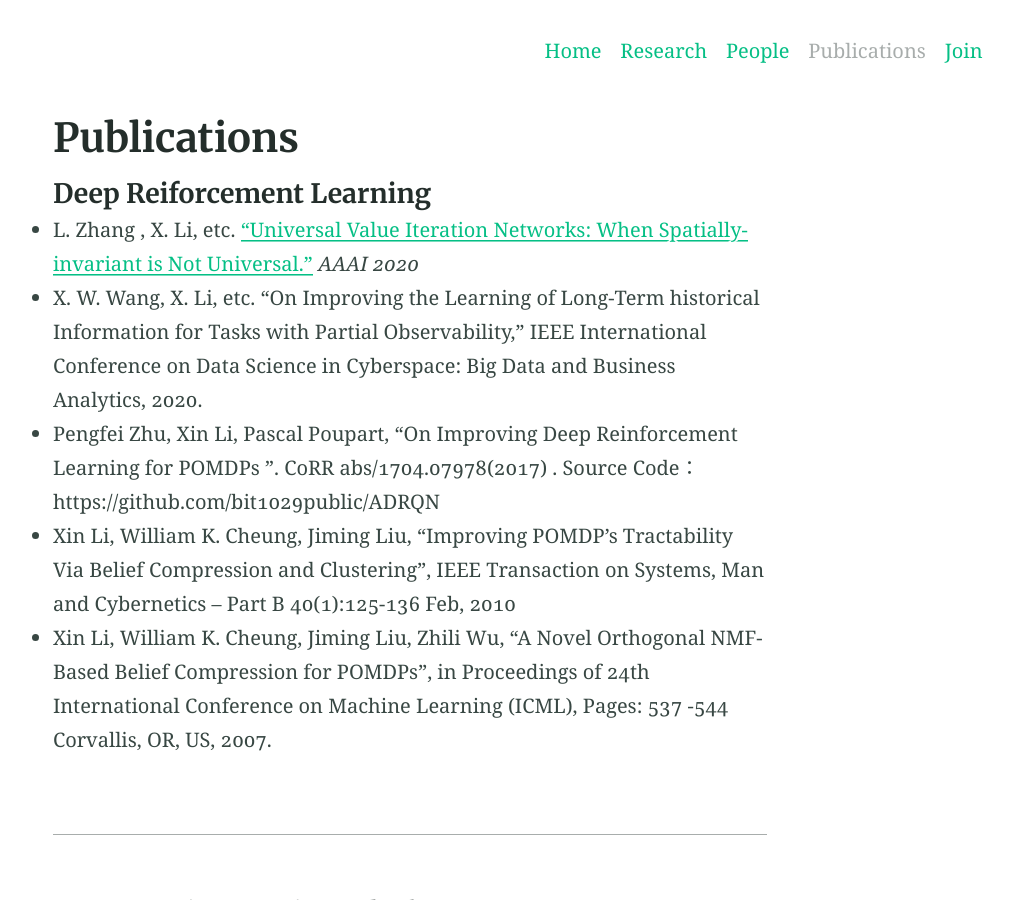
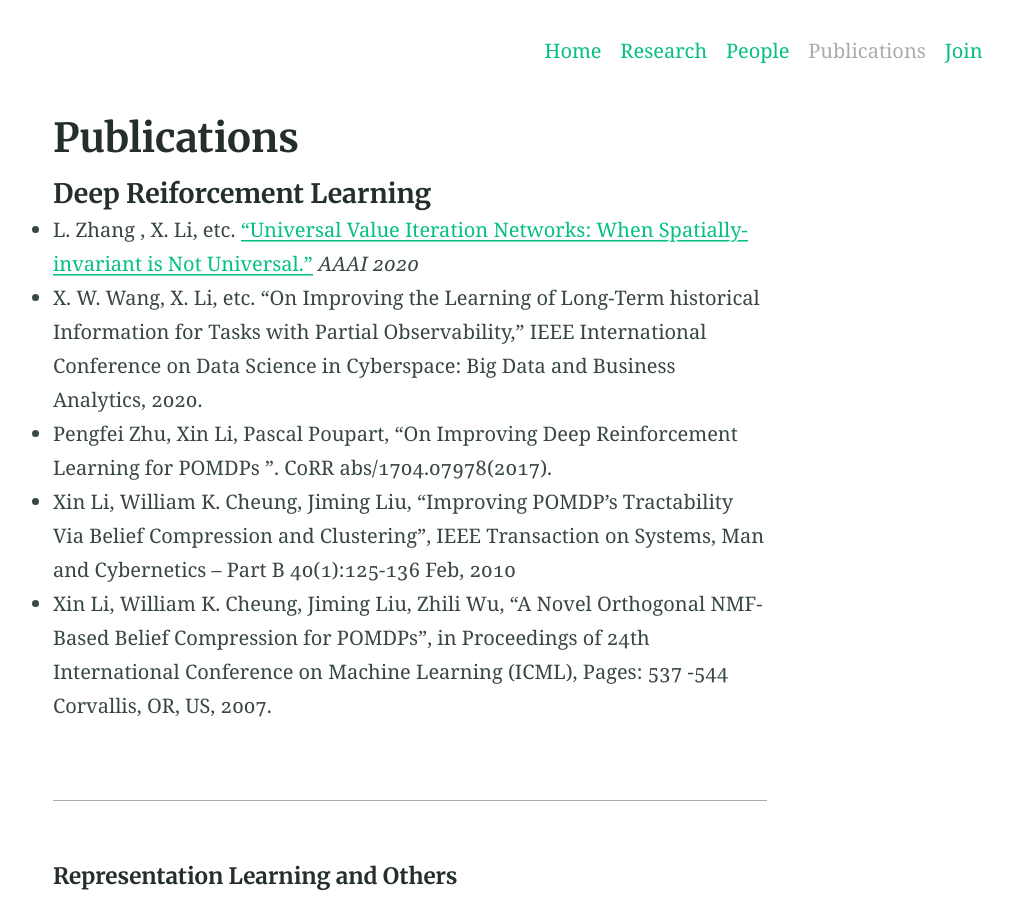
Before and after one commit to nengnengli/bit1029public.github.io, a Jekyll site: the page built from publications.md, in a window 1280 px wide and 900 px high. Shown: the whole window, without its empty margins (230-1244 px from the left). Built offline with Jekyll 4.4.1, drawn with Linux system fonts in a browser that asks for light colours.

Commit message:
Update publications.md

```diff
--- a/publications.md
+++ b/publications.md
@@ -12,7 +12,7 @@ collectionpage: pages
 
 -  L. Zhang , X. Li, etc.  <a href="https://www.aaai.org/Papers/AAAI/2020GB/AAAI-ZhangL.10191.pdf"> "Universal Value Iteration Networks: When Spatially-invariant is Not Universal."</a> <em>AAAI 2020</em>
 -  X. W. Wang, X. Li, etc. "On Improving the Learning of Long-Term historical Information for Tasks with Partial Observability," IEEE International Conference on Data Science in Cyberspace: Big Data and Business Analytics, 2020.
--  Pengfei Zhu, Xin Li, Pascal Poupart, “On Improving Deep Reinforcement Learning for POMDPs ”. CoRR abs/1704.07978(2017) . Source Code：https://github.com/bit1029public/ADRQN
+-  Pengfei Zhu, Xin Li, Pascal Poupart, “On Improving Deep Reinforcement Learning for POMDPs ”. CoRR abs/1704.07978(2017).
 -  Xin Li, William K. Cheung, Jiming Liu, "Improving POMDP’s Tractability Via Belief Compression and Clustering", IEEE Transaction on Systems, Man and Cybernetics – Part B 40(1):125-136 Feb, 2010
 -  Xin Li, William K. Cheung, Jiming Liu, Zhili Wu, “A Novel Orthogonal NMF-Based Belief Compression for POMDPs”, in Proceedings of 24th International Conference on Machine Learning (ICML), Pages: 537 -544 Corvallis, OR, US, 2007.
 
```
